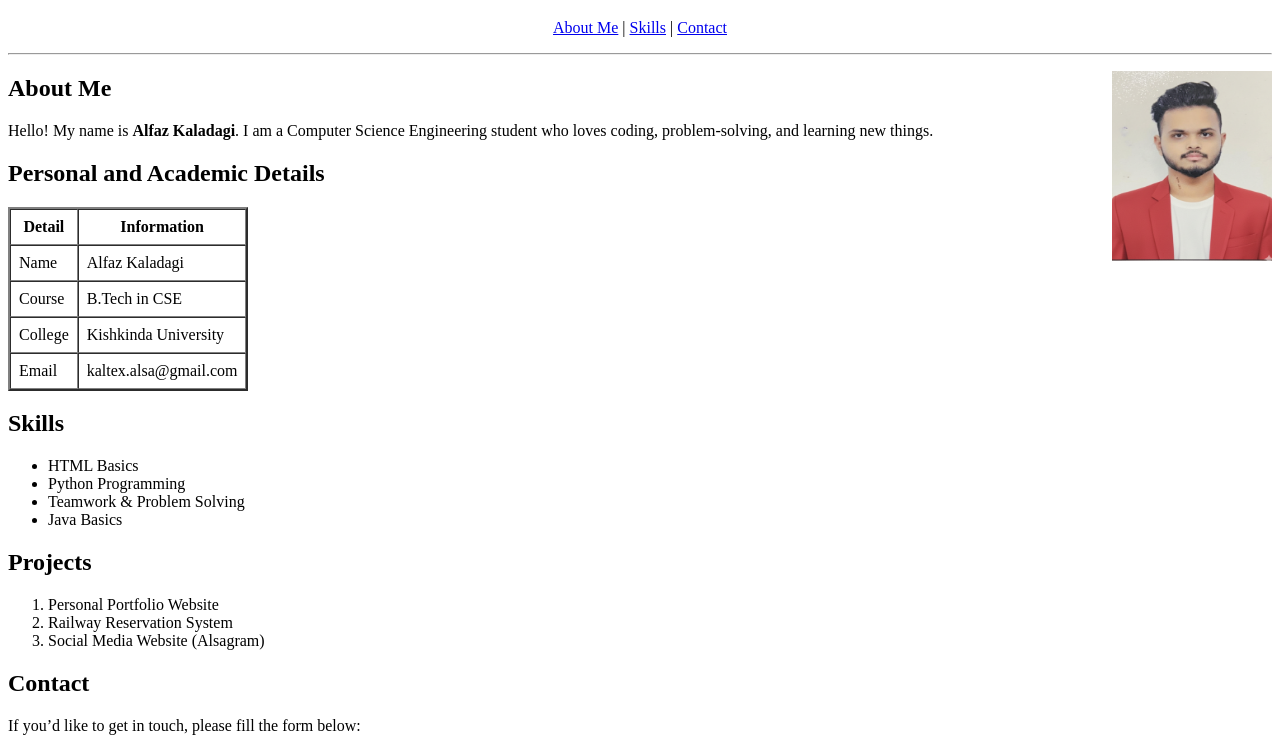
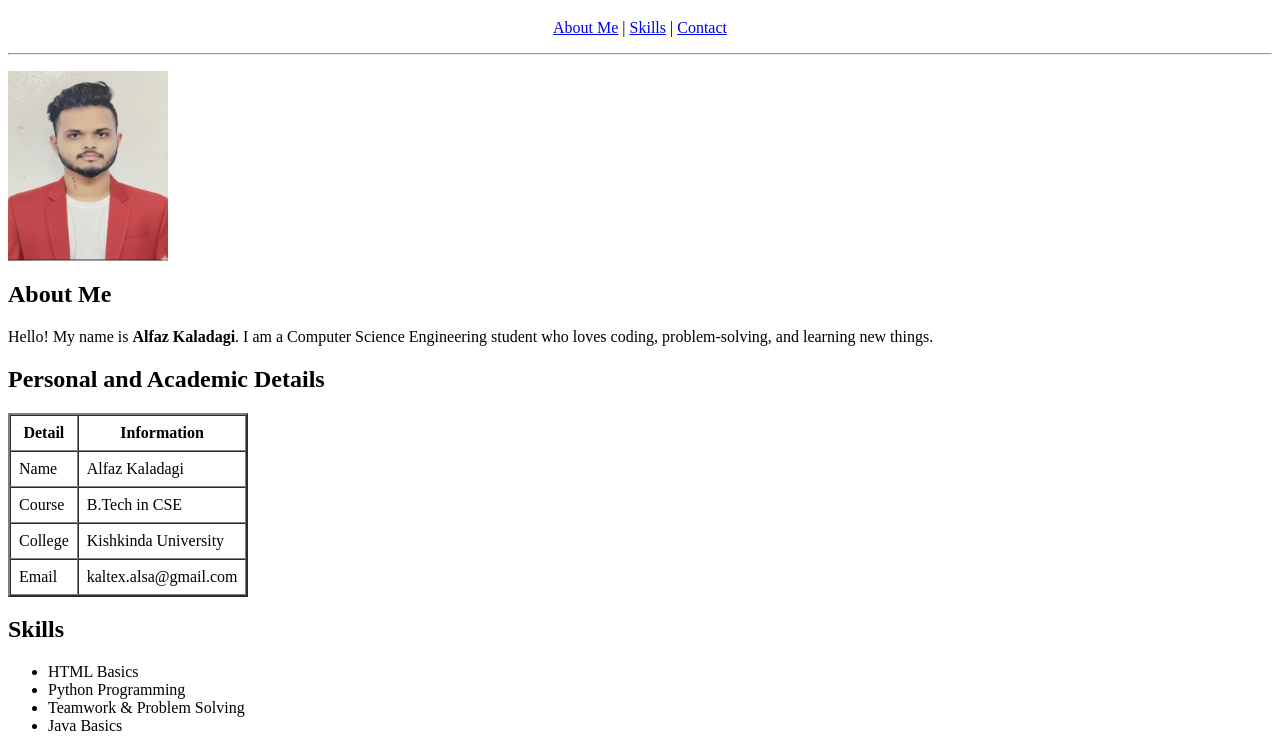
Before and after one commit to Alfaz8181/mini_proj, a plain HTML site: page index.html in a window 1280 px wide. Shown: the part 61-800 px from the top of the page. Drawn offline with Linux system fonts and the light colour scheme.

Commit message:
Update index.html

```diff
--- a/index.html
+++ b/index.html
@@ -3,6 +3,8 @@
 <head>
     <title>Alfaz's Portfolio</title>
     <link rel="icon" href="logo.png" type="image/png">
+    <meta charset="UTF-8">
+    <meta name="viewport" content="width=device-width, initial-scale="1.0"
 </head>
 <body>
 
@@ -16,7 +18,7 @@
         <a href="#contact">Contact</a>
     </p>
     <hr>
- <p><img src="myphoto.png" alt="My Photo" width="160" height="190" align="right"></p>
+ <p><img src="myphoto.png" alt="My Photo" width="160" height="190" align="center"></p>
 
     <h2 id="about">About Me</h2>
     <p>Hello! My name is <b>Alfaz Kaladagi</b>. I am a Computer Science Engineering student who loves coding, problem-solving, and learning new things.</p>
```
